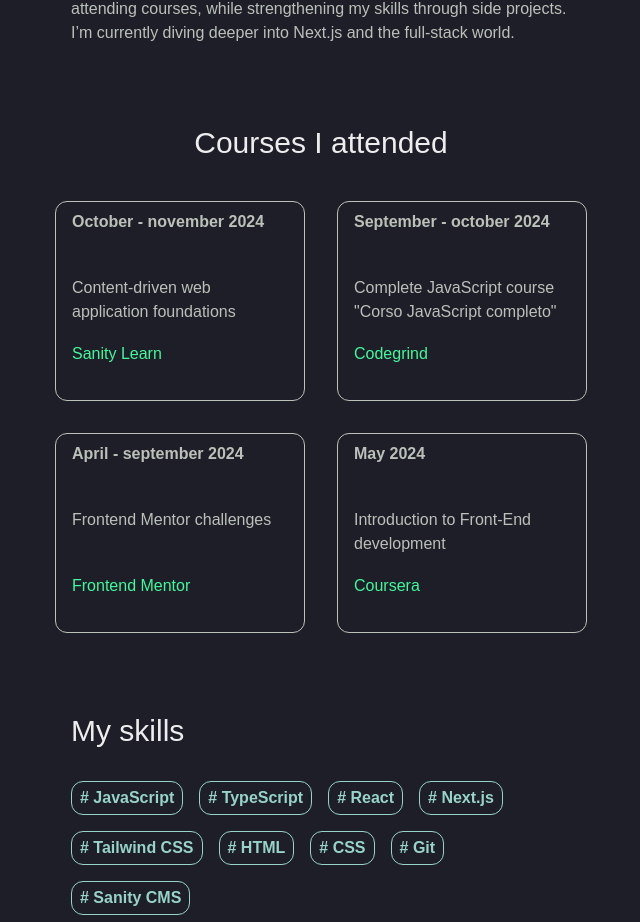
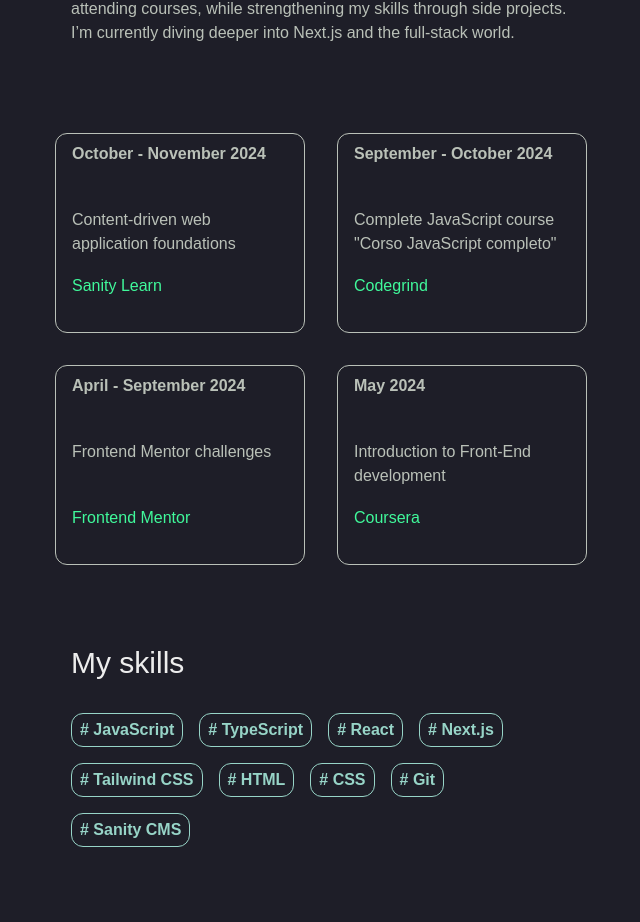
Before and after one commit to giuliadev95/giuliadev.com, a Next.js app: page / in a window 1280 px wide. Shown: the part 919-1841 px from the top of the page, without its empty margins (319-959 px from the left). Built offline with nearby package versions, Linux system fonts and the light colour scheme.

Commit message:
Turn the Courses list into a dynamic CourseCard component with props.

```diff
--- /dev/null
+++ b/src/app/data/CoursesData.tsx
@@ -0,0 +1,32 @@
+// This component is an array of objects, storing all the informations of each course.
+// It will pass each object as a prop to the CourseCard.tsx component
+export const courses= [
+    {
+        date: "October - November 2024",
+        title: "Content-driven web application foundations",
+        link: "https://www.sanity.io/learn/course/content-driven-web-application-foundations/share/gfwE6oY85?utm_campaign=course_completed&utm_medium=social&utm_source=copy_link",
+        platform: "Sanity Learn",
+        arialabel: "Go to Sanity Learn and check the course I completed",
+    },
+    {
+        date: "September - October 2024",
+        title: 'Complete JavaScript course\n"Corso JavaScript completo"',
+        link: "https://www.codegrind.it/corsi/corso-js-completo",
+        platform: "Codegrind",
+        arialabel: "Go to Codegrind and check the course I completed",
+      },
+      {
+        date: "April - September 2024",
+        title: "Frontend Mentor challenges",
+        link: "https://www.frontendmentor.io/profile/giuliadev95",
+        platform: "Frontend Mentor",
+        arialabel: "Go to Frontend Mentor and check the challenges I completed",
+      },
+      {
+        date: "May 2024",
+        title: "Introduction to Front-End development",
+        link: "https://www.coursera.org/learn/introduction-to-front-end-development",
+        platform: "Coursera",
+        arialabel: "Check the course I completed on Coursera",
+      },
+];
--- a/src/components/About.tsx
+++ b/src/components/About.tsx
@@ -1,5 +1,6 @@
 // Import components
 import Link from "next/link";
+import { CourseList } from "./CourseList";
 
 export default function About() {
     return(
@@ -25,14 +26,14 @@
                 </p>
             </div>
 
-            {/** Courses I attended */}
+            {/** Courses I attended
             <div className="flex flex-col gap-8 pb-20 items-center justify-center mx-8">
                 <h3 className="text-white text-bold text-3xl scroll-mt-24">
                     Courses I attended
                 </h3>
 
                 <div className="grid grid-cols-[repeat(auto-fit,_minmax(auto,_1fr))] md:grid-cols-2 gap-8 mt-2">
-                    {/** Single Course presentation */}
+                    {/** Single Course presentation
                     <div className="grid grid-rows-3 text-grayLight text-sm md:text-base w-[250px] rounded-xl px-4 py-2 border border-grayLight gap-4 h-[150px] md:h-[200px]">
                         <p className=" font-semibold">
                             October - november 2024
@@ -53,7 +54,7 @@
                             </Link>
                     </div>
 
-                    {/** Single Course presentation */}
+                    {/** Single Course presentation
                     <div className="grid grid-rows-3 text-grayLight text-sm md:text-base w-[250px] rounded-xl px-4 py-2 border border-grayLight gap-4 h-[150px] md:h-[200px]">
                         <p className="font-semibold">September - october 2024</p>
                         <p>
@@ -72,7 +73,7 @@
                             </Link>
                     </div>
 
-                    {/** Single Course presentation */}
+                    {/** Single Course presentation
                     <div className="grid grid-rows-3 text-grayLight text-sm md:text-base w-[250px] rounded-xl px-4 py-2 border border-grayLight gap-4 h-[150px] md:h-[200px]">
                         <p className="font-semibold">April - september 2024</p>
                         <p>
@@ -89,7 +90,7 @@
 
                     </div>
 
-                    {/** Single Course presentation */}
+                    {/** Single Course presentation
                     <div className="grid grid-rows-3 text-grayLight text-sm md:text-base w-[250px] rounded-xl px-4 py-2 border border-grayLight gap-4 h-[150px] md:h-[200px]">
                         <p className="font-semibold">
                             May 2024
@@ -110,6 +111,13 @@
                     </div>
                 </div>
             </div>
+            */}
+
+            {/** Courses I attended: dynamic list with props */}
+            <div className="flex flex-col gap-8 pb-20 items-center justify-center mx-8">
+                <CourseList/>
+            </div>
+
 
             {/** My skills */}
             <div className="flex flex-col gap-8 pb-20 justify-center items-start max-w-fit mx-auto">
--- /dev/null
+++ b/src/components/CourseCard.tsx
@@ -0,0 +1,39 @@
+// This component is meant to accept some data as props, so to be a "dynamic CourseCard component".
+import Link from "next/link";
+
+// Let's define the type of props here
+type CourseCardProps = {
+    date: string;
+    title: string;
+    link:string;
+    platform: string;
+    arialabel: string;
+}
+
+// Now let's create the actual Course-Card component
+export function CourseCard({ date, title, link, platform, arialabel }:CourseCardProps) {
+    return(
+        <div className="grid grid-rows-3 text-grayLight text-sm md:text-base w-[250px] rounded-xl px-4 py-2 border border-grayLight gap-4 h-[150px] md:h-[200px]">
+
+            {/** Date */}
+            <p className="font-semibold"> {date}</p>
+
+            {/*  Name of the course (Course-title)*/}
+            <h2> {title}</h2>
+
+            {/* Link to the course  */}
+            <Link
+                href={link}
+                target="_blank"
+                rel="noopener noreferrer"
+                aria-label={arialabel}
+                title= {`Check the course on ${platform}`}
+            >
+
+                {/* // Platform */}
+                <p className="text-green">{platform}</p>
+            </Link>
+
+        </div>
+    );
+}
--- /dev/null
+++ b/src/components/CourseList.tsx
@@ -0,0 +1,12 @@
+import { CourseCard } from "./CourseCard";
+import { courses } from "@/app/data/CoursesData";
+
+export function CourseList() {
+    return(
+        <div className="grid grid-cols-[repeat(auto-fit,_minmax(auto,_1fr))] md:grid-cols-2 gap-8 mt-2">
+            {courses.map((course, index)=>(
+                <CourseCard key={index} {...course}/>
+            ))}
+        </div>
+    );
+}
```
